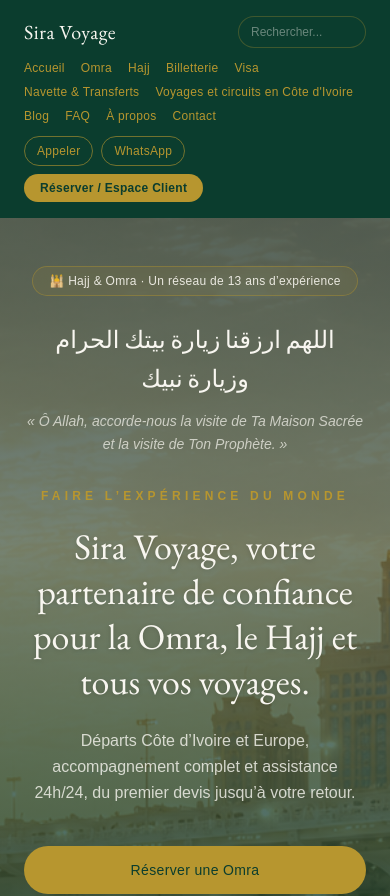
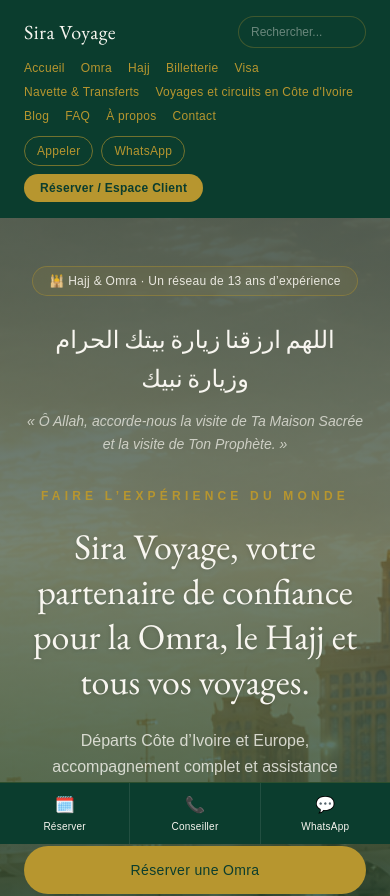
Before and after one commit to kamemismartservice-a11y/sira-voyage, a Next.js app: page / in a window 390 px wide. Shown: the top 896 px of the page. Built offline with nearby package versions, Linux system fonts and the light colour scheme; no server answers; the database is empty.

Commit message:
Nettoyage fichier orphelin

```diff
--- a/app/globals.css
+++ b/app/globals.css
@@ -468,4 +468,10 @@
   .local-hero-image {
     height: 180px;
   }
+}/* ===== BARRE D'ACTION MOBILE ===== */
+
+@media (max-width: 639px) {
+  body {
+    padding-bottom: calc(52px + env(safe-area-inset-bottom));
+  }
 }
--- a/app/layout.tsx
+++ b/app/layout.tsx
@@ -3,6 +3,7 @@
 import "./globals.css";
 import Providers from "./providers";
 import GoogleAnalytics from "@/components/GoogleAnalytics";
+import MobileActionBar from "@/components/MobileActionBar";
 
 const geistSans = Geist({
   variable: "--font-geist-sans",
@@ -53,6 +54,7 @@
       >
         <GoogleAnalytics />
         <Providers>{children}</Providers>
+        <MobileActionBar />
       </body>
     </html>
   );
--- /dev/null
+++ b/components/MobileActionBar.tsx
@@ -0,0 +1,36 @@
+export default function MobileActionBar() {
+  return (
+    <div
+      className="fixed inset-x-0 bottom-0 z-50 flex sm:hidden"
+      style={{ paddingBottom: "env(safe-area-inset-bottom)" }}
+    >
+      <div className="flex w-full border-t border-[#B7962F]/20 bg-[#0B3D2E]">
+        <a
+          href="https://siravoyage.com"
+          target="_blank"
+          rel="noopener noreferrer"
+          className="flex flex-1 flex-col items-center justify-center gap-0.5 border-r border-[#F8F6F0]/10 py-2.5 text-[#F8F6F0]"
+        >
+          <span className="text-base">🗓️</span>
+          <span className="text-[10px] font-medium tracking-wide">Réserver</span>
+        </a>
+        <a
+          href="tel:+2250545516269"
+          className="flex flex-1 flex-col items-center justify-center gap-0.5 border-r border-[#F8F6F0]/10 py-2.5 text-[#F8F6F0]"
+        >
+          <span className="text-base">📞</span>
+          <span className="text-[10px] font-medium tracking-wide">Conseiller</span>
+        </a>
+        <a
+          href="https://wa.me/2250545516269?text=Bonjour%20SIRA%20VOYAGES%2C%20je%20souhaite%20obtenir%20des%20informations."
+          target="_blank"
+          rel="noopener noreferrer"
+          className="flex flex-1 flex-col items-center justify-center gap-0.5 py-2.5 text-[#F8F6F0]"
+        >
+          <span className="text-base">💬</span>
+          <span className="text-[10px] font-medium tracking-wide">WhatsApp</span>
+        </a>
+      </div>
+    </div>
+  );
+}
```
